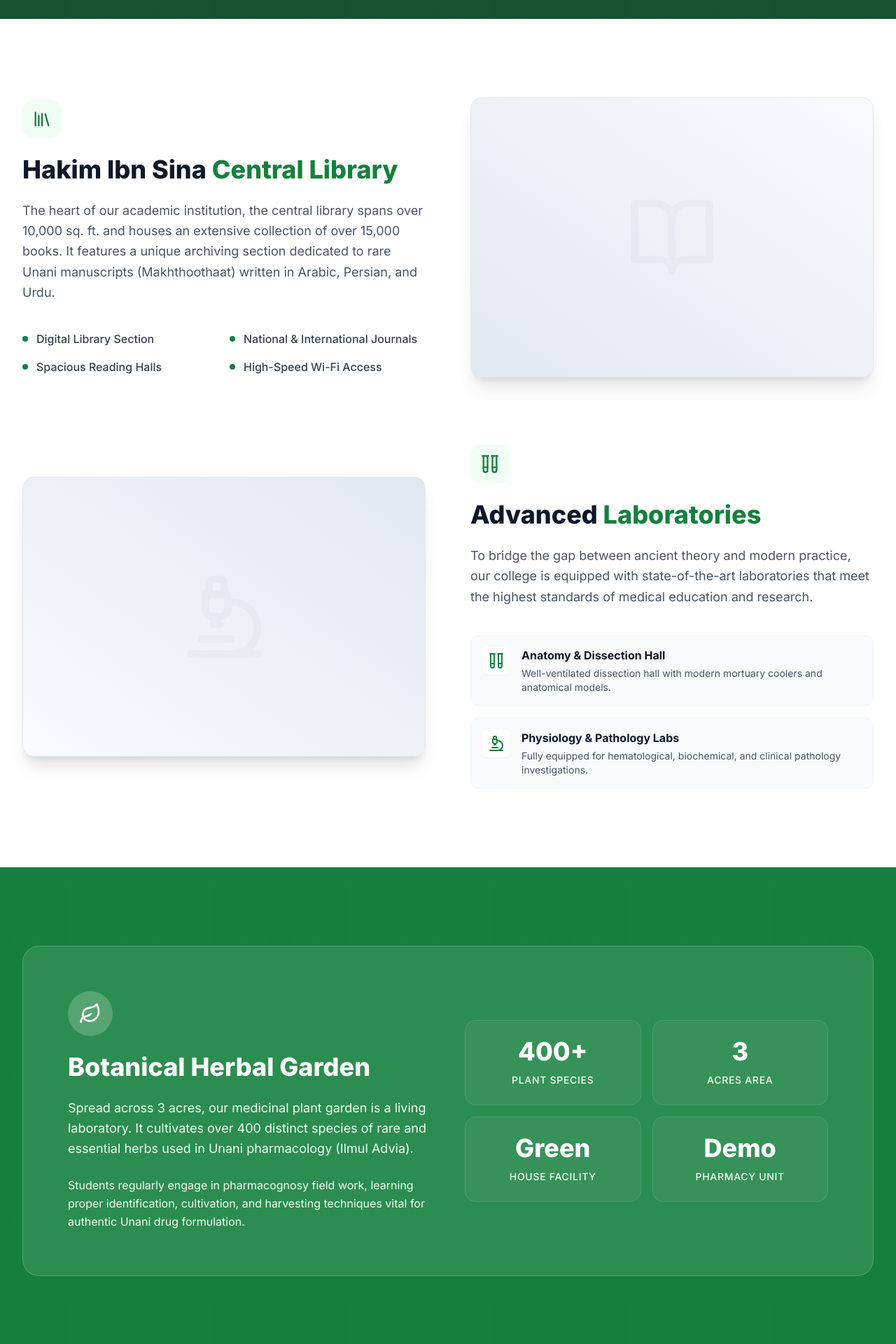
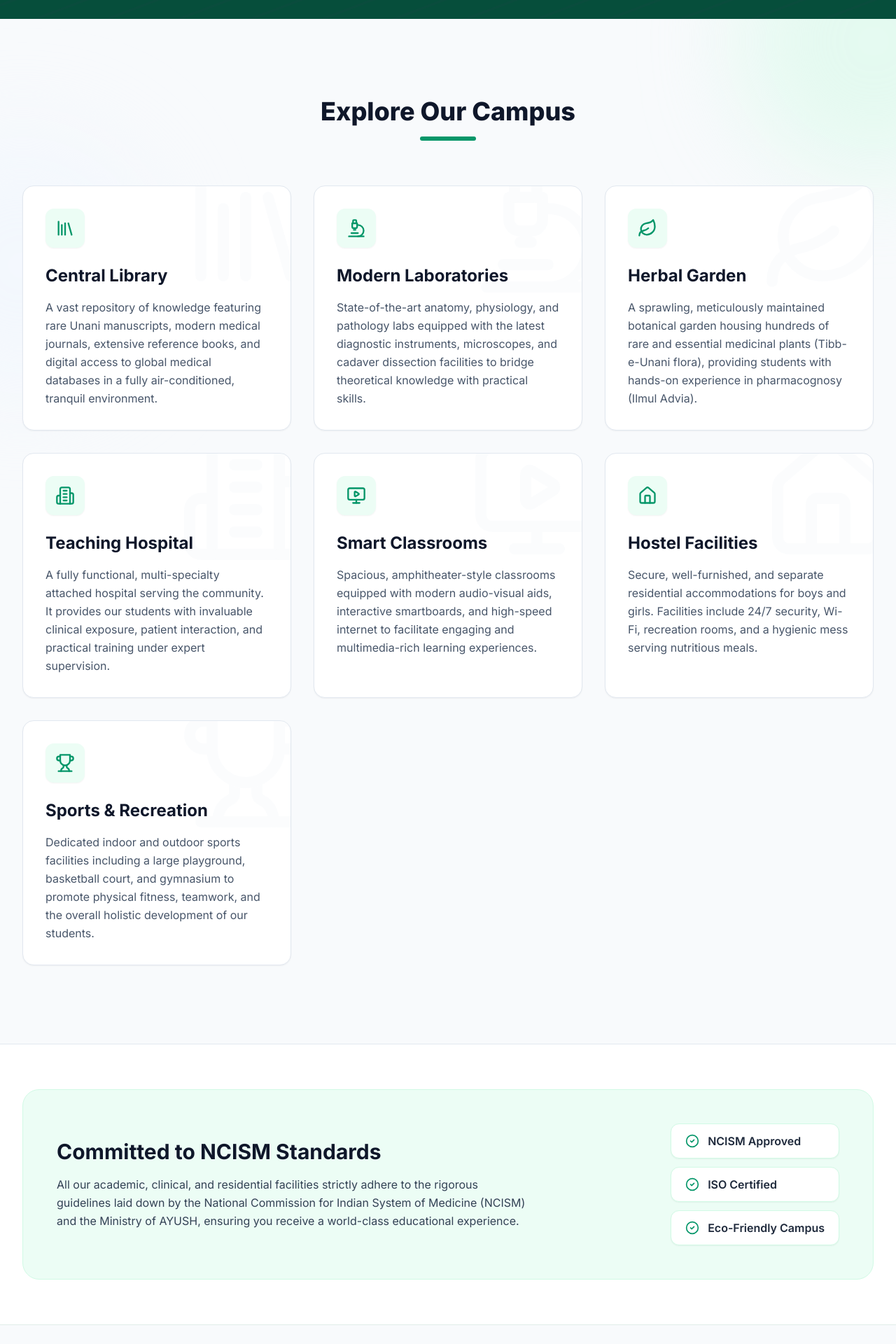
Before and after one commit to myistc/web, a Next.js app: page /facilities in a window 1280 px wide. Shown: the part 540-2460 px from the top of the page at 70% size. Built offline with nearby package versions, Linux system fonts and the light colour scheme.

Commit message:
Update page.tsx

```diff
--- a/src/app/facilities/page.tsx
+++ b/src/app/facilities/page.tsx
@@ -1,298 +1,173 @@
 import { Metadata } from "next";
 import {
   Library,
-  TestTubes,
+  Microscope,
   Leaf,
-  Activity,
+  Building2,
   Home,
   Trophy,
-  Wifi,
-  BookOpen,
-  Microscope,
-  HeartPulse,
-  Coffee,
-  ShieldCheck,
-  Building
+  MonitorPlay,
+  CheckCircle2,
+  MapPin
 } from "lucide-react";
 
 export const metadata: Metadata = {
   title: "Campus Facilities | Al-Shifa Unani Medical College",
-  description: "Explore our state-of-the-art facilities including the central library, modern laboratories, extensive herbal garden, and 150-bed teaching hospital.",
+  description: "Explore the state-of-the-art facilities at Al-Shifa Unani Medical College, including our Central Library, Herbal Garden, Teaching Hospital, and Smart Classrooms.",
 };
+
+const facilities = [
+  {
+    id: "library",
+    title: "Central Library",
+    description: "A vast repository of knowledge featuring rare Unani manuscripts, modern medical journals, extensive reference books, and digital access to global medical databases in a fully air-conditioned, tranquil environment.",
+    icon: Library,
+  },
+  {
+    id: "laboratories",
+    title: "Modern Laboratories",
+    description: "State-of-the-art anatomy, physiology, and pathology labs equipped with the latest diagnostic instruments, microscopes, and cadaver dissection facilities to bridge theoretical knowledge with practical skills.",
+    icon: Microscope,
+  },
+  {
+    id: "herbal-garden",
+    title: "Herbal Garden",
+    description: "A sprawling, meticulously maintained botanical garden housing hundreds of rare and essential medicinal plants (Tibb-e-Unani flora), providing students with hands-on experience in pharmacognosy (Ilmul Advia).",
+    icon: Leaf,
+  },
+  {
+    id: "hospital",
+    title: "Teaching Hospital",
+    description: "A fully functional, multi-specialty attached hospital serving the community. It provides our students with invaluable clinical exposure, patient interaction, and practical training under expert supervision.",
+    icon: Building2,
+  },
+  {
+    id: "classrooms",
+    title: "Smart Classrooms",
+    description: "Spacious, amphitheater-style classrooms equipped with modern audio-visual aids, interactive smartboards, and high-speed internet to facilitate engaging and multimedia-rich learning experiences.",
+    icon: MonitorPlay,
+  },
+  {
+    id: "hostel",
+    title: "Hostel Facilities",
+    description: "Secure, well-furnished, and separate residential accommodations for boys and girls. Facilities include 24/7 security, Wi-Fi, recreation rooms, and a hygienic mess serving nutritious meals.",
+    icon: Home,
+  },
+  {
+    id: "sports",
+    title: "Sports & Recreation",
+    description: "Dedicated indoor and outdoor sports facilities including a large playground, basketball court, and gymnasium to promote physical fitness, teamwork, and the overall holistic development of our students.",
+    icon: Trophy,
+  },
+];
 
 export default function FacilitiesPage() {
   return (
     <div className="flex flex-col min-h-screen bg-slate-50">
       {/* 1. Hero / Banner Section */}
-      <section className="relative bg-primary-dark py-24 lg:py-32 overflow-hidden">
-        <div className="absolute inset-0 bg-[url('/images/pattern.svg')] opacity-10 mix-blend-overlay" aria-hidden="true"></div>
+      <section className="relative bg-emerald-900 py-24 lg:py-32 overflow-hidden">
+        {/* Decorative background pattern */}
+        <div className="absolute inset-0 opacity-10" aria-hidden="true">
+          <svg className="absolute left-0 top-0 h-full w-full" viewBox="0 0 100 100" preserveAspectRatio="none">
+            <pattern id="grid-pattern" width="8" height="8" patternUnits="userSpaceOnUse">
+              <path d="M0 8L8 0M-2 2L2 -2M6 10L10 6" stroke="currentColor" strokeWidth="0.5" fill="none" />
+            </pattern>
+            <rect width="100%" height="100%" fill="url(#grid-pattern)" />
+          </svg>
+        </div>
+
         <div className="relative max-w-7xl mx-auto px-4 sm:px-6 lg:px-8 text-center z-10">
-          <div className="inline-flex items-center gap-2 px-4 py-2 rounded-full bg-white/10 text-primary-light font-semibold text-sm mb-6 border border-white/20 backdrop-blur-sm">
-            <Building className="w-4 h-4" />
-            <span>World-Class Infrastructure</span>
+          <div className="inline-flex items-center gap-2 px-4 py-2 rounded-full bg-white/10 text-emerald-300 font-semibold text-sm mb-6 border border-emerald-400/20 backdrop-blur-sm">
+            <MapPin className="w-4 h-4" />
+            <span>World-Class Campus</span>
           </div>
           <h1 className="text-4xl md:text-5xl lg:text-6xl font-extrabold text-white mb-6 tracking-tight">
-            Campus <span className="text-primary-light">Facilities</span>
+            Infrastructure & <span className="text-emerald-400">Facilities</span>
           </h1>
-          <p className="text-lg md:text-xl text-slate-300 max-w-2xl mx-auto leading-relaxed">
-            Our 15-acre campus provides an ideal environment for learning, healing, and personal growth, equipped with modern amenities and serene natural surroundings.
+          <p className="text-lg md:text-xl text-emerald-100/90 max-w-3xl mx-auto leading-relaxed">
+            Discover a campus designed to nurture the healers of tomorrow. We seamlessly blend the rich heritage of Unani medicine with cutting-edge modern medical infrastructure.
           </p>
         </div>
       </section>
 
-      {/* 2 & 3. Central Library & Modern Laboratories (Alternating Layout) */}
-      <section className="py-20 lg:py-28 bg-white overflow-hidden">
-        <div className="max-w-7xl mx-auto px-4 sm:px-6 lg:px-8 space-y-24">
+      {/* Main Facilities Grid */}
+      <main className="flex-grow py-20 lg:py-28 relative">
+        {/* Subtle background accent */}
+        <div className="absolute top-0 left-0 w-full h-full overflow-hidden z-0 pointer-events-none">
+          <div className="absolute -top-40 -right-40 w-96 h-96 bg-emerald-100 rounded-full mix-blend-multiply filter blur-3xl opacity-50"></div>
+          <div className="absolute top-40 -left-40 w-96 h-96 bg-blue-50 rounded-full mix-blend-multiply filter blur-3xl opacity-50"></div>
+        </div>
 
-          {/* Central Library */}
-          <div className="grid grid-cols-1 lg:grid-cols-2 gap-12 lg:gap-16 items-center">
-            <div className="space-y-6">
-              <div className="w-14 h-14 bg-primary-light rounded-2xl flex items-center justify-center mb-4">
-                <Library className="w-7 h-7 text-primary" />
-              </div>
-              <h2 className="text-3xl md:text-4xl font-extrabold text-slate-900 leading-tight">
-                Hakim Ibn Sina <span className="text-primary">Central Library</span>
-              </h2>
-              <p className="text-lg text-slate-600 leading-relaxed">
-                The heart of our academic institution, the central library spans over 10,000 sq. ft. and houses an extensive collection of over 15,000 books. It features a unique archiving section dedicated to rare Unani manuscripts (Makhthoothaat) written in Arabic, Persian, and Urdu.
-              </p>
-              <ul className="grid grid-cols-1 sm:grid-cols-2 gap-4 pt-4">
-                {[
-                  "Digital Library Section",
-                  "National & International Journals",
-                  "Spacious Reading Halls",
-                  "High-Speed Wi-Fi Access"
-                ].map((item, idx) => (
-                  <li key={idx} className="flex items-center gap-3">
-                    <span className="w-2 h-2 rounded-full bg-primary shrink-0"></span>
-                    <span className="text-slate-700 font-medium">{item}</span>
-                  </li>
-                ))}
-              </ul>
-            </div>
-            <div className="relative h-[400px] rounded-2xl bg-slate-100 overflow-hidden shadow-xl border border-slate-200 group">
-              <div className="absolute inset-0 bg-gradient-to-tr from-slate-200 to-slate-50 transition-transform duration-500 group-hover:scale-105"></div>
-              <div className="absolute inset-0 flex items-center justify-center text-slate-300">
-                <BookOpen className="w-32 h-32 opacity-20" />
-              </div>
-            </div>
+        <div className="max-w-7xl mx-auto px-4 sm:px-6 lg:px-8 relative z-10">
+          <div className="text-center mb-16">
+            <h2 className="text-3xl md:text-4xl font-extrabold text-slate-900 mb-4">
+              Explore Our Campus
+            </h2>
+            <div className="w-20 h-1.5 bg-emerald-600 rounded-full mx-auto"></div>
           </div>
 
-          {/* Modern Laboratories */}
-          <div className="grid grid-cols-1 lg:grid-cols-2 gap-12 lg:gap-16 items-center">
-            <div className="order-2 lg:order-1 relative h-[400px] rounded-2xl bg-slate-100 overflow-hidden shadow-xl border border-slate-200 group">
-              <div className="absolute inset-0 bg-gradient-to-bl from-slate-200 to-slate-50 transition-transform duration-500 group-hover:scale-105"></div>
-              <div className="absolute inset-0 flex items-center justify-center text-slate-300">
-                <Microscope className="w-32 h-32 opacity-20" />
-              </div>
-            </div>
-            <div className="order-1 lg:order-2 space-y-6">
-              <div className="w-14 h-14 bg-primary-light rounded-2xl flex items-center justify-center mb-4">
-                <TestTubes className="w-7 h-7 text-primary" />
-              </div>
-              <h2 className="text-3xl md:text-4xl font-extrabold text-slate-900 leading-tight">
-                Advanced <span className="text-primary">Laboratories</span>
+          <div className="grid grid-cols-1 md:grid-cols-2 lg:grid-cols-3 gap-8">
+            {facilities.map((facility, index) => {
+              const Icon = facility.icon;
+              return (
+                <article
+                  key={facility.id}
+                  className={`group relative bg-white rounded-2xl p-8 border border-slate-200 shadow-sm hover:shadow-2xl hover:shadow-emerald-900/5 hover:-translate-y-1 hover:border-emerald-300 transition-all duration-300 overflow-hidden flex flex-col ${
+                    index === 0 ? 'md:col-span-2 lg:col-span-1' : ''
+                  }`}
+                >
+                  {/* Large faded background icon */}
+                  <div className="absolute -right-8 -top-8 text-slate-50 opacity-50 group-hover:text-emerald-50 group-hover:opacity-100 group-hover:scale-110 transition-all duration-500 pointer-events-none z-0">
+                    <Icon className="w-48 h-48" />
+                  </div>
+
+                  {/* Content */}
+                  <div className="relative z-10 flex-grow">
+                    <div className="w-14 h-14 bg-emerald-50 rounded-xl flex items-center justify-center mb-6 group-hover:bg-emerald-600 transition-colors duration-300 shadow-sm">
+                      <Icon className="w-7 h-7 text-emerald-600 group-hover:text-white transition-colors duration-300" />
+                    </div>
+
+                    <h3 className="text-2xl font-bold text-slate-900 mb-4 group-hover:text-emerald-700 transition-colors">
+                      {facility.title}
+                    </h3>
+
+                    <p className="text-slate-600 leading-relaxed text-base">
+                      {facility.description}
+                    </p>
+                  </div>
+
+                  {/* Bottom accent line */}
+                  <div className="absolute bottom-0 left-0 w-full h-1 bg-gradient-to-r from-emerald-500 to-emerald-400 transform scale-x-0 group-hover:scale-x-100 transition-transform duration-500 origin-left"></div>
+                </article>
+              );
+            })}
+          </div>
+        </div>
+      </main>
+
+      {/* Institutional Quality Assurance Section */}
+      <section className="bg-white border-t border-slate-200 py-16">
+        <div className="max-w-7xl mx-auto px-4 sm:px-6 lg:px-8">
+          <div className="bg-emerald-50 rounded-3xl p-8 md:p-12 border border-emerald-100 flex flex-col md:flex-row items-center gap-8 justify-between">
+            <div className="max-w-2xl">
+              <h2 className="text-2xl md:text-3xl font-bold text-slate-900 mb-4">
+                Committed to NCISM Standards
               </h2>
-              <p className="text-lg text-slate-600 leading-relaxed">
-                To bridge the gap between ancient theory and modern practice, our college is equipped with state-of-the-art laboratories that meet the highest standards of medical education and research.
-              </p>
-              <div className="space-y-4 pt-4">
-                <div className="bg-slate-50 p-4 rounded-xl border border-slate-100 flex items-start gap-4">
-                  <div className="bg-white p-2 rounded-lg shadow-sm shrink-0">
-                    <TestTubes className="w-6 h-6 text-primary" />
-                  </div>
-                  <div>
-                    <h4 className="font-bold text-slate-900">Anatomy & Dissection Hall</h4>
-                    <p className="text-sm text-slate-600 mt-1">Well-ventilated dissection hall with modern mortuary coolers and anatomical models.</p>
-                  </div>
-                </div>
-                <div className="bg-slate-50 p-4 rounded-xl border border-slate-100 flex items-start gap-4">
-                  <div className="bg-white p-2 rounded-lg shadow-sm shrink-0">
-                    <Microscope className="w-6 h-6 text-primary" />
-                  </div>
-                  <div>
-                    <h4 className="font-bold text-slate-900">Physiology & Pathology Labs</h4>
-                    <p className="text-sm text-slate-600 mt-1">Fully equipped for hematological, biochemical, and clinical pathology investigations.</p>
-                  </div>
-                </div>
-              </div>
-            </div>
-          </div>
-
-        </div>
-      </section>
-
-      {/* 4. Herbal Garden (Feature Banner) */}
-      <section className="py-20 lg:py-28 bg-primary relative overflow-hidden">
-        <div className="absolute inset-0 bg-[url('/images/pattern.svg')] opacity-10 mix-blend-overlay"></div>
-        <div className="max-w-7xl mx-auto px-4 sm:px-6 lg:px-8 relative z-10">
-          <div className="bg-white/10 backdrop-blur-md rounded-3xl p-8 md:p-12 lg:p-16 border border-white/20 text-center lg:text-left grid grid-cols-1 lg:grid-cols-2 gap-12 items-center">
-            <div className="space-y-6">
-              <div className="w-16 h-16 bg-white/20 rounded-full flex items-center justify-center mx-auto lg:mx-0 mb-6">
-                <Leaf className="w-8 h-8 text-white" />
-              </div>
-              <h2 className="text-3xl md:text-4xl font-extrabold text-white leading-tight">
-                Botanical Herbal Garden
-              </h2>
-              <p className="text-lg text-primary-light leading-relaxed">
-                Spread across 3 acres, our medicinal plant garden is a living laboratory. It cultivates over 400 distinct species of rare and essential herbs used in Unani pharmacology (Ilmul Advia).
-              </p>
-              <p className="text-primary-light leading-relaxed">
-                Students regularly engage in pharmacognosy field work, learning proper identification, cultivation, and harvesting techniques vital for authentic Unani drug formulation.
+              <p className="text-slate-700 leading-relaxed">
+                All our academic, clinical, and residential facilities strictly adhere to the rigorous guidelines laid down by the National Commission for Indian System of Medicine (NCISM) and the Ministry of AYUSH, ensuring you receive a world-class educational experience.
               </p>
             </div>
-            <div className="grid grid-cols-2 gap-4">
-              <div className="bg-white/5 p-6 rounded-2xl border border-white/10 text-center">
-                <span className="block text-4xl font-extrabold text-white mb-2">400+</span>
-                <span className="text-primary-light text-sm font-medium uppercase tracking-wider">Plant Species</span>
-              </div>
-              <div className="bg-white/5 p-6 rounded-2xl border border-white/10 text-center">
-                <span className="block text-4xl font-extrabold text-white mb-2">3</span>
-                <span className="text-primary-light text-sm font-medium uppercase tracking-wider">Acres Area</span>
-              </div>
-              <div className="bg-white/5 p-6 rounded-2xl border border-white/10 text-center">
-                <span className="block text-4xl font-extrabold text-white mb-2">Green</span>
-                <span className="text-primary-light text-sm font-medium uppercase tracking-wider">House Facility</span>
-              </div>
-              <div className="bg-white/5 p-6 rounded-2xl border border-white/10 text-center">
-                <span className="block text-4xl font-extrabold text-white mb-2">Demo</span>
-                <span className="text-primary-light text-sm font-medium uppercase tracking-wider">Pharmacy Unit</span>
-              </div>
+            <div className="flex-shrink-0 flex flex-col gap-3 w-full md:w-auto">
+              {['NCISM Approved', 'ISO Certified', 'Eco-Friendly Campus'].map((tag, i) => (
+                <div key={i} className="flex items-center gap-3 bg-white px-5 py-3 rounded-xl shadow-sm border border-emerald-100">
+                  <CheckCircle2 className="w-5 h-5 text-emerald-600" />
+                  <span className="font-semibold text-slate-800">{tag}</span>
+                </div>
+              ))}
             </div>
           </div>
         </div>
       </section>
-
-      {/* 5. Teaching Hospital and Clinical Facilities */}
-      <section className="py-20 lg:py-28 bg-white border-b border-slate-200">
-        <div className="max-w-7xl mx-auto px-4 sm:px-6 lg:px-8">
-          <div className="text-center max-w-3xl mx-auto mb-16">
-            <div className="w-16 h-16 bg-primary-light rounded-full flex items-center justify-center mx-auto mb-6">
-              <Activity className="w-8 h-8 text-primary" />
-            </div>
-            <h2 className="text-3xl md:text-4xl font-extrabold text-slate-900 mb-6">
-              Al-Shifa Teaching Hospital
-            </h2>
-            <p className="text-lg text-slate-600">
-              Our 150-bed multi-specialty clinical facility provides extensive hands-on training to students while serving the healthcare needs of the community through authentic Unani treatments.
-            </p>
-          </div>
-
-          <div className="grid grid-cols-1 md:grid-cols-2 lg:grid-cols-3 gap-8">
-            {[
-              {
-                title: "Ilaj-bil-Tadbeer Unit",
-                desc: "A specialized regimental therapy center offering Cupping (Hijama), Leech Therapy (Taleeq), and Massage (Dalk) for chronic ailments.",
-                icon: HeartPulse
-              },
-              {
-                title: "Out-Patient Department (OPD)",
-                desc: "High-footfall OPD clinics covering Moalajat (Medicine), Niswan (Gynecology), Atfal (Pediatrics), and Amraz-e-Jild (Dermatology).",
-                icon: Activity
-              },
-              {
-                title: "In-Patient Department (IPD)",
-                desc: "Well-equipped, hygienic general and private wards offering round-the-clock nursing care and Unani medical supervision.",
-                icon: Home
-              },
-              {
-                title: "Operation Theatre",
-                desc: "Modern, fully sterilized OT complex for minor surgeries (Jarahat) and maternity/obstetric care.",
-                icon: ShieldCheck
-              },
-              {
-                title: "Diagnostic Center",
-                desc: "Integrated diagnostics featuring modern X-Ray, ECG, USG, alongside traditional Unani diagnostic methods (Nabd, Baul, Baraz).",
-                icon: Microscope
-              },
-              {
-                title: "Pharmacy (Dawakhana)",
-                desc: "In-house manufacturing and dispensing unit ensuring the availability of authentic classical Unani formulations.",
-                icon: TestTubes
-              }
-            ].map((facility, idx) => (
-              <div key={idx} className="bg-slate-50 p-8 rounded-2xl border border-slate-200 hover:border-primary/50 hover:shadow-lg transition-all duration-300 group">
-                <facility.icon className="w-10 h-10 text-primary mb-6 group-hover:scale-110 transition-transform" />
-                <h3 className="text-xl font-bold text-slate-900 mb-3">{facility.title}</h3>
-                <p className="text-slate-600 leading-relaxed text-sm">{facility.desc}</p>
-              </div>
-            ))}
-          </div>
-        </div>
-      </section>
-
-      {/* 6 & 7. Hostel & Campus Life / Sports */}
-      <section className="py-20 lg:py-28 bg-slate-50">
-        <div className="max-w-7xl mx-auto px-4 sm:px-6 lg:px-8">
-          <div className="text-center max-w-3xl mx-auto mb-16">
-            <h2 className="text-3xl md:text-4xl font-extrabold text-slate-900 mb-6">
-              Student Life & Amenities
-            </h2>
-            <p className="text-lg text-slate-600">
-              We ensure a comfortable, secure, and vibrant campus life, fostering overall personality development beyond academics.
-            </p>
-          </div>
-
-          <div className="grid grid-cols-1 lg:grid-cols-2 gap-8">
-
-            {/* Hostel Facility */}
-            <div className="bg-white p-8 md:p-10 rounded-3xl shadow-sm border border-slate-100 flex flex-col sm:flex-row gap-8 items-start hover:shadow-md transition-shadow">
-              <div className="w-16 h-16 bg-primary-light rounded-2xl flex items-center justify-center shrink-0">
-                <Home className="w-8 h-8 text-primary" />
-              </div>
-              <div>
-                <h3 className="text-2xl font-bold text-slate-900 mb-4">Hostel Accommodations</h3>
-                <p className="text-slate-600 mb-6 leading-relaxed">
-                  Separate, highly secure, and well-furnished hostels for boys and girls within the campus premises. Managed by dedicated wardens ensuring a disciplined and home-like environment.
-                </p>
-                <div className="grid grid-cols-2 gap-4">
-                  <div className="flex items-center gap-2 text-sm text-slate-700 font-medium">
-                    <Coffee className="w-4 h-4 text-primary" /> Hygienic Mess
-                  </div>
-                  <div className="flex items-center gap-2 text-sm text-slate-700 font-medium">
-                    <Wifi className="w-4 h-4 text-primary" /> 24/7 Wi-Fi
-                  </div>
-                  <div className="flex items-center gap-2 text-sm text-slate-700 font-medium">
-                    <ShieldCheck className="w-4 h-4 text-primary" /> CCTV Security
-                  </div>
-                  <div className="flex items-center gap-2 text-sm text-slate-700 font-medium">
-                    <Activity className="w-4 h-4 text-primary" /> Recreation Room
-                  </div>
-                </div>
-              </div>
-            </div>
-
-            {/* Sports & Recreation */}
-            <div className="bg-white p-8 md:p-10 rounded-3xl shadow-sm border border-slate-100 flex flex-col sm:flex-row gap-8 items-start hover:shadow-md transition-shadow">
-              <div className="w-16 h-16 bg-primary-light rounded-2xl flex items-center justify-center shrink-0">
-                <Trophy className="w-8 h-8 text-primary" />
-              </div>
-              <div>
-                <h3 className="text-2xl font-bold text-slate-900 mb-4">Sports & Recreation</h3>
-                <p className="text-slate-600 mb-6 leading-relaxed">
-                  Physical well-being is a core tenet of Unani philosophy (Riyazat). The campus features expansive grounds and facilities for various indoor and outdoor sports to keep students active.
-                </p>
-                <div className="grid grid-cols-2 gap-4">
-                  <div className="flex items-center gap-2 text-sm text-slate-700 font-medium">
-                    <span className="w-1.5 h-1.5 rounded-full bg-primary shrink-0"></span> Cricket & Football
-                  </div>
-                  <div className="flex items-center gap-2 text-sm text-slate-700 font-medium">
-                    <span className="w-1.5 h-1.5 rounded-full bg-primary shrink-0"></span> Volleyball Court
-                  </div>
-                  <div className="flex items-center gap-2 text-sm text-slate-700 font-medium">
-                    <span className="w-1.5 h-1.5 rounded-full bg-primary shrink-0"></span> Table Tennis
-                  </div>
-                  <div className="flex items-center gap-2 text-sm text-slate-700 font-medium">
-                    <span className="w-1.5 h-1.5 rounded-full bg-primary shrink-0"></span> Annual Sports Meet
-                  </div>
-                </div>
-              </div>
-            </div>
-
-          </div>
-        </div>
-      </section>
-
     </div>
   );
 }
```
